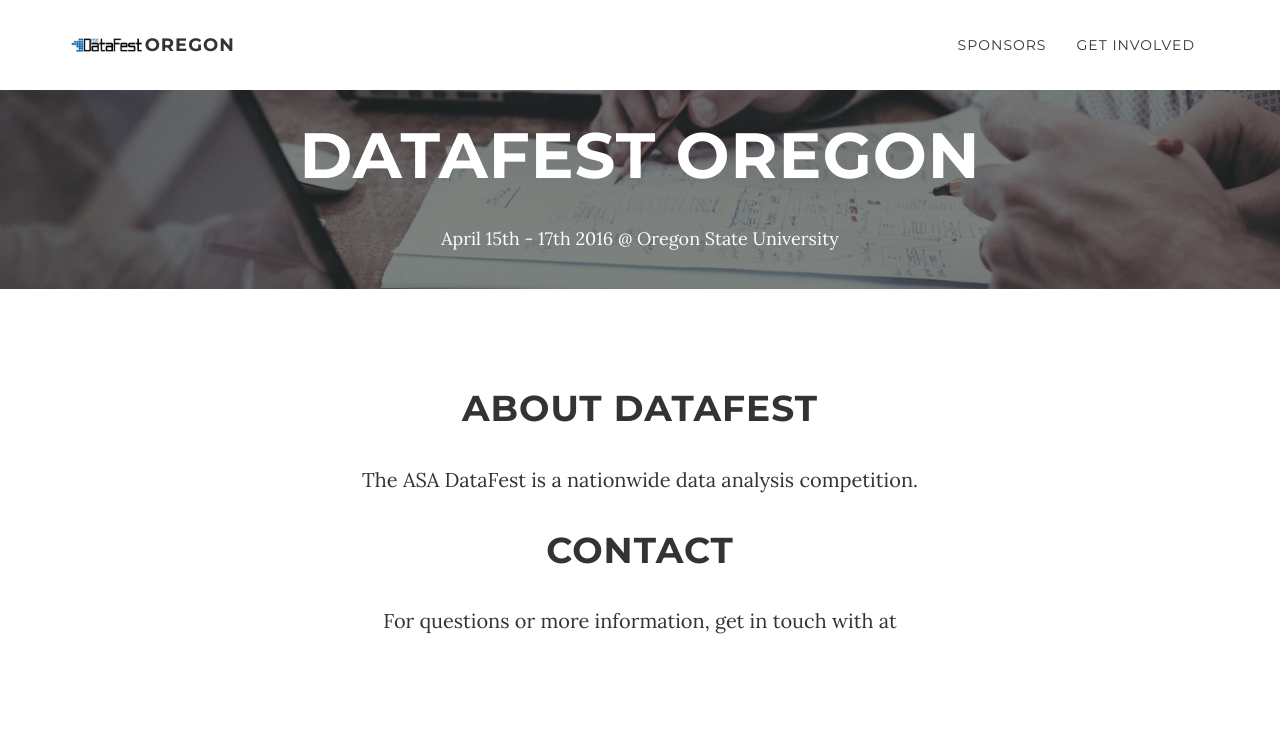
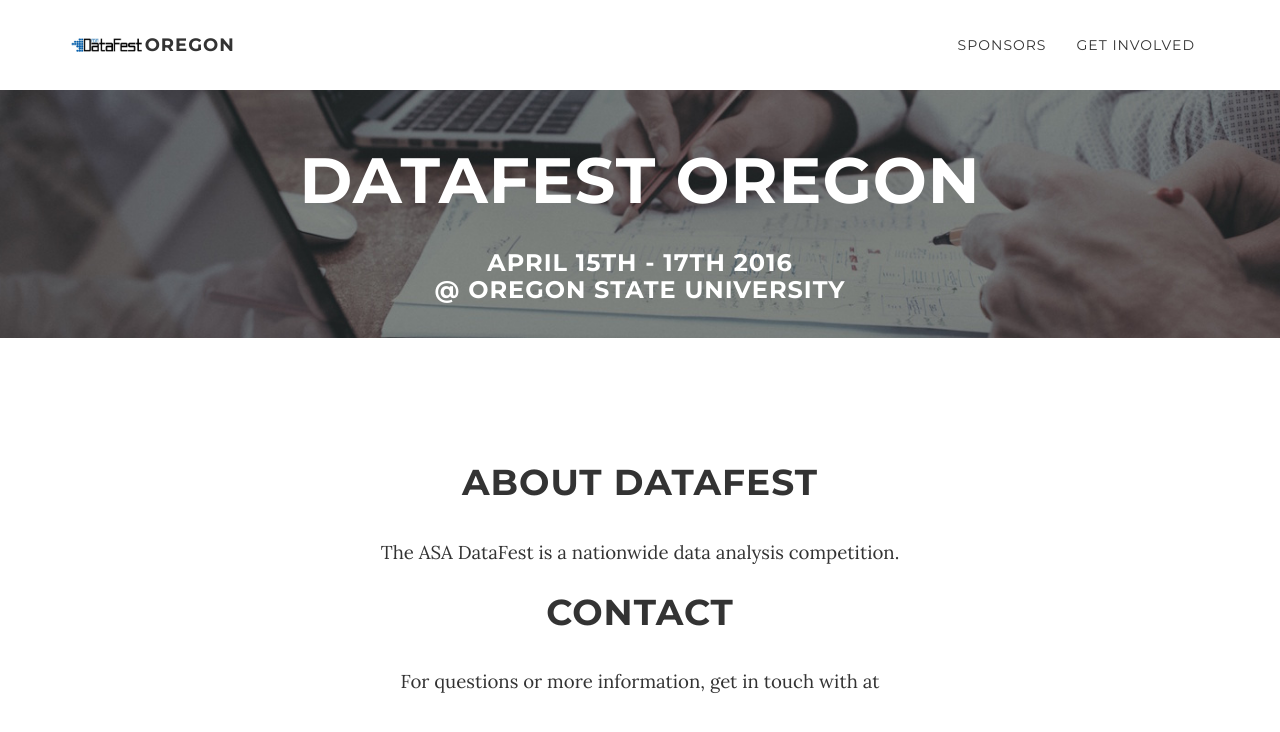
Before and after one commit to cwickham/DataFestOregon, a Jekyll site: the page built from index.md, in a window 1280 px wide. Shown: the top 732 px of the page. Built offline with Jekyll 4.4.1, drawn with Linux system fonts in a browser that asks for light colours.

Commit message:
Fix minor styling issues

```diff
--- a/_config.yml
+++ b/_config.yml
@@ -6,7 +6,7 @@
 contact-email: wickhamc@stat.oregonstate.edu
 url: https://cwickham.github.io
 baseurl: /DataFestOregon
-description: "April 15th - 17th 2016 @ Oregon State University"
+description: "April 15th - 17th 2016 <br /> @ Oregon State University"
 
 # Color settings (hex-codes without the leading hash-tag)
 color:
--- a/_includes/css/grayscale.css
+++ b/_includes/css/grayscale.css
@@ -23,7 +23,7 @@
 h4,
 h5,
 h6 {
-    margin: 0 0 35px;
+    margin: 25px 0 35px;
     text-transform: uppercase;
     font-family: Montserrat,"Helvetica Neue",Helvetica,Arial,sans-serif;
     font-weight: 700;
@@ -165,7 +165,7 @@
     }
 
     .intro .intro-body .intro-text {
-        font-size: 18px;
+        font-size: 24px;
     }
 }
 
--- a/_includes/header.html
+++ b/_includes/header.html
@@ -5,7 +5,7 @@
                 <div class="row">
                     <div class="col-md-8 col-md-offset-2">
                         <h1 class="brand-heading">{{ site.title }} {{ site.location }}</h1>
-                        <p class="intro-text">{{ site.description }}</p>
+                        <h2 class="intro-text">{{ site.description }}</h2>
                     </div>
                 </div>
             </div>
--- a/_layouts/one-col.html
+++ b/_layouts/one-col.html
@@ -3,7 +3,7 @@
 ---
 <div class="container content">
   <div class="row">
-    <div class="col-lg-8 col-lg-offset-2">
+    <div class="col-lg-8 col-lg-offset-2 page-content">
 
 {{ content }}
 
```
Also changed, not shown: _includes/css/datafest.css (+10 -0 lines).
